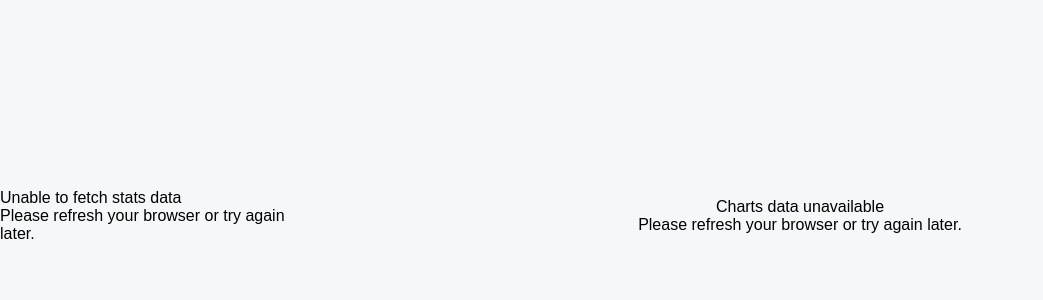
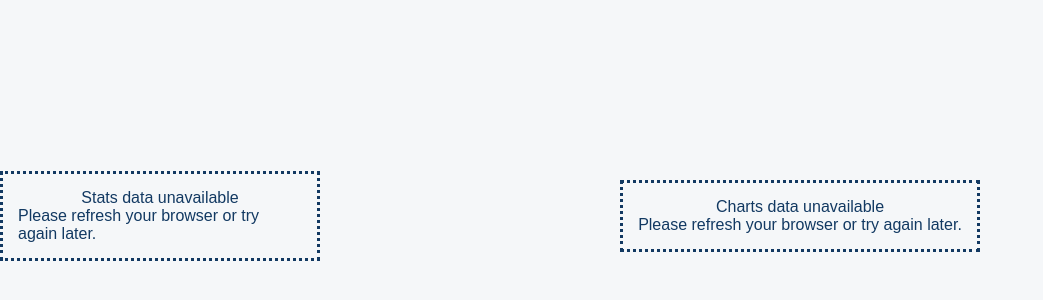
Before and after one commit to jaxdid/blockchain-charts-dashboard, a React app: page / in a window 1280 px wide. Shown: the part 184-484 px from the top of the page, without its empty margins (0-1043 px from the left). Built offline with nearby package versions, Linux system fonts and the light colour scheme; no server answers.

Commit message:
Refactors and style updates

```diff
--- a/app/index.less
+++ b/app/index.less
@@ -50,6 +50,16 @@ body {
   align-items: center;
   background-color: #f5f7f9;
 
+  .error {
+    display: flex;
+    flex-direction: column;
+    justify-content: center;
+    align-items: center;
+    color: @bcDarkBlue;
+    padding: 15px;
+    border: 3px dotted @bcDarkBlue;
+  }
+
   .stats-list-item {
     height: calc(20vh - 35px);
     width: calc(100% - 45px);
@@ -70,7 +80,7 @@ body {
       display: block;
       position: relative;
       font-size: 1em;
-      color: @bcBrightBlue;
+      color: @bcGrey;
       right: -46%;
       z-index: 2;
       cursor: pointer;
@@ -154,4 +164,14 @@ body {
       margin-bottom: 5px;
     }
   }
+
+  .error {
+    display: flex;
+    flex-direction: column;
+    justify-content: center;
+    align-items: center;
+    color: @bcDarkBlue;
+    padding: 15px;
+    border: 3px dotted @bcDarkBlue;
+  }
 }
--- a/components/Charts.js
+++ b/components/Charts.js
@@ -16,9 +16,11 @@ export default function Charts ({ data, error }) {
 
 function renderFailedCharts () {
   return (
-    <div className="charts error">
-      <div className="error-title">Charts data unavailable</div>
-      <div className="error-message">Please refresh your browser or try again later.</div>
+    <div className="charts">
+      <div className="error">
+        <div className="error-title">Charts data unavailable</div>
+        <div className="error-message">Please refresh your browser or try again later.</div>
+      </div>
     </div>
   )
 }
--- a/components/ChartsDashboard.js
+++ b/components/ChartsDashboard.js
@@ -24,7 +24,7 @@ class ChartsDashboard extends Component {
       'avg-block-size',
       'transactions-per-second',
       'mempool-size',
-      'total-bitcoins'
+      'total-bitecoins'
     ]
 
     const promises = this.createPromises(stats, '1days')
--- a/components/StatsList.js
+++ b/components/StatsList.js
@@ -14,7 +14,7 @@ export default function StatsList ({ data, error }) {
 function renderFailedList () {
   return (
     <div className="error">
-      <div className="error-title">Unable to fetch stats data</div>
+      <div className="error-title">Stats data unavailable</div>
       <div className="error-message">Please refresh your browser or try again later.</div>
     </div>
   )
--- a/components/placeholder_Charts.js
+++ /dev/null
@@ -1,5 +0,0 @@
-import React from 'react'
-
-export default function Charts () {
-  return <div className="charts">Charts loaded...</div>
-}
```
